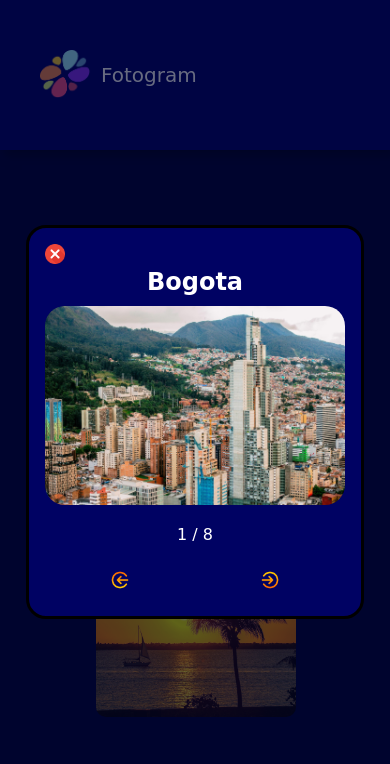
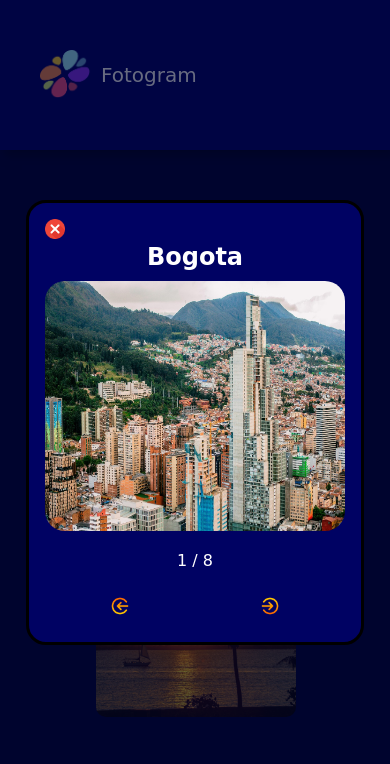
Before and after one commit to AbelCE91/Fotogram, a plain HTML site: page index.html in a window 390 px wide. Both pictures are taken after a click on the picture 196 px from the left and 442 px from the top of the page. Shown: the top 764 px of the page. Drawn offline with Linux system fonts and the light colour scheme; a web font is replaced by a local one.

Commit message:
update-function.acc

```diff
--- a/impressum.css
+++ b/impressum.css
@@ -8,7 +8,6 @@ body{
   font-weight: 400;
   font-style: normal;
   color: white;
-
 }
 
 .impressum{
@@ -18,6 +17,7 @@ body{
     flex-direction: column;
     padding-top: 200px;
 }
+
 button{
     background-color: red;
 }
--- a/script.js
+++ b/script.js
@@ -7,7 +7,7 @@ const pictures = [
   "img/paisaje-tarde.jpg",
   "img/san blas.jpg",
   "img/sombrillas.jpg"
-  ]
+]
 
 const imageName = [
     "Bogota",
@@ -18,22 +18,38 @@ const imageName = [
     "Sunset",
     "San blas",
     "Umbrella"
-  ]
+]
 
-const contadorIMG = pictures.length;
-let actualIndex = 0;
+
 let dialogRef = document.getElementById("myDialog");
+function note(params) {
+
+}
+
 
 if (!document.getElementById("myDialog")) {
-  const dialogHTML = `
+  const dialogHTML = myDialogHTML()
+
+  document.body.insertAdjacentHTML("beforeend", dialogHTML);
+  dialogRef = document.getElementById("myDialog");
+
+  dialogRef.addEventListener("click", (event) => {
+    if (event.target === dialogRef) {
+      closeDialog();
+    }
+  });
+}
+
+function myDialogHTML() {
+  return `
     <dialog class="dialog" id="myDialog">
       <header>
         <img class="delete-img" onclick="closeDialog()" src="./img/delete.png" alt="Cerrar diálogo" />
       </header>
       <section>
         <h2 class="img-name" id="imgName"></h2>
-         <img class="bigImage" id="fulimg" src="" alt="Imagen ampliada" />
-         <p class="counter" id="imgCounter"></p>
+        <img class="bigImage" id="fulimg" src="" alt="Imagen ampliada" />
+        <p class="counter" id="imgCounter"></p>
       </section>
       <footer class="button-container">
         <img class="buttons" onclick="backImge()" src="./img/izquierda.png" alt="Anterior" />
@@ -42,16 +58,10 @@ if (!document.getElementById("myDialog")) {
     </dialog>
     <div id="overlay" class="overlay"></div>
   `;
-
-  document.body.insertAdjacentHTML("beforeend", dialogHTML);
-  dialogRef = document.getElementById("myDialog");
-  dialogRef.addEventListener("click", (event) => {
-    if (event.target === dialogRef) {
-      closeDialog();
-      }
-  });
 }
 
+  const contadorIMG = pictures.length;
+  let actualIndex = 0;
 
 /*open dialog*/
 function opendialog(index) {
@@ -61,14 +71,16 @@ function opendialog(index) {
   document.getElementById("imgName").textContent = imageName[actualIndex];
   document.getElementById("imgCounter").textContent = `${actualIndex + 1} / ${pictures.length}`;
   document.getElementById("myDialog").showModal();
+  document.body.classList.add("no-scroll");
+}
 
-}
 /*close dialog*/
 function closeDialog(){
-  dialogRef.close()
   document.getElementById("imgName").textContent = imageName[actualIndex];
   document.getElementById("overlay").style.display = "none";
-  }
+  document.body.classList.remove("no-scroll");
+  dialogRef.close()
+}
 
 /*Next image*/
 function nextImage() {
--- a/style.css
+++ b/style.css
@@ -20,6 +20,11 @@ body{
     z-index: 1;
 
 }
+.no-scroll {
+  overflow: hidden;
+  height: 100%;
+}
+
 
 /*header*/
 
@@ -51,7 +56,7 @@ body{
 /*main*/
 main{
    width: 100%;
-   height: 100vh;
+
 }
 
 .title{
@@ -67,7 +72,7 @@ main{
     grid-template-columns: repeat(auto-fit, minmax(280px, 1fr));
     margin-left: 200px;
     margin-top: 100px;
-    margin-bottom: 50px;
+    margin-bottom: 100px;
     gap:50px;
 
 }
@@ -89,9 +94,11 @@ main{
 .bigImage{
     width: 600px;
     max-height:400px ;
+    min-height: 400px;
     margin-left: 50px;
     margin-right: 50px;
     border-radius: 20px;
+
 
 }
 
@@ -101,6 +108,7 @@ main{
     border-radius: 20px;
     max-width: 700px;
     max-height: 700px;
+    min-height: 700px;
     border-color: black;
     outline: none;
 
@@ -114,12 +122,14 @@ main{
 
 .buttons:hover{
     transform: scale(1.2);
+    cursor: pointer;
 
 }
 
 .button-container{
   display: flex;
   justify-content: space-around;
+
 }
 .delete-img{
     width: 40px;
@@ -208,12 +218,17 @@ main{
     }
     .dialog{
         max-width: 500px;
+        min-height: 500px;
     }
 
     .bigImage{
-        width: 400px;
+       max-width: 350px;
+        min-height: 300px;
     }
 
+    main{
+        height: 100vh;
+    }
 }
 @media(max-width:776px){
     .galerie{
@@ -302,6 +317,10 @@ main{
     .bigImage{
         width: 300px;
         margin: 0px;
+        min-height: 250px;
+    }
+    .dialog{
+        min-height: unset;
     }
 }
 @media(max-height:667px){
@@ -328,6 +347,7 @@ main{
     .bigImage{
         width: 250px;
         margin: 0px;
+        min-height: 200px;
     }
 
 
```
Also changed, not shown: index.html (line endings or trailing spaces).
